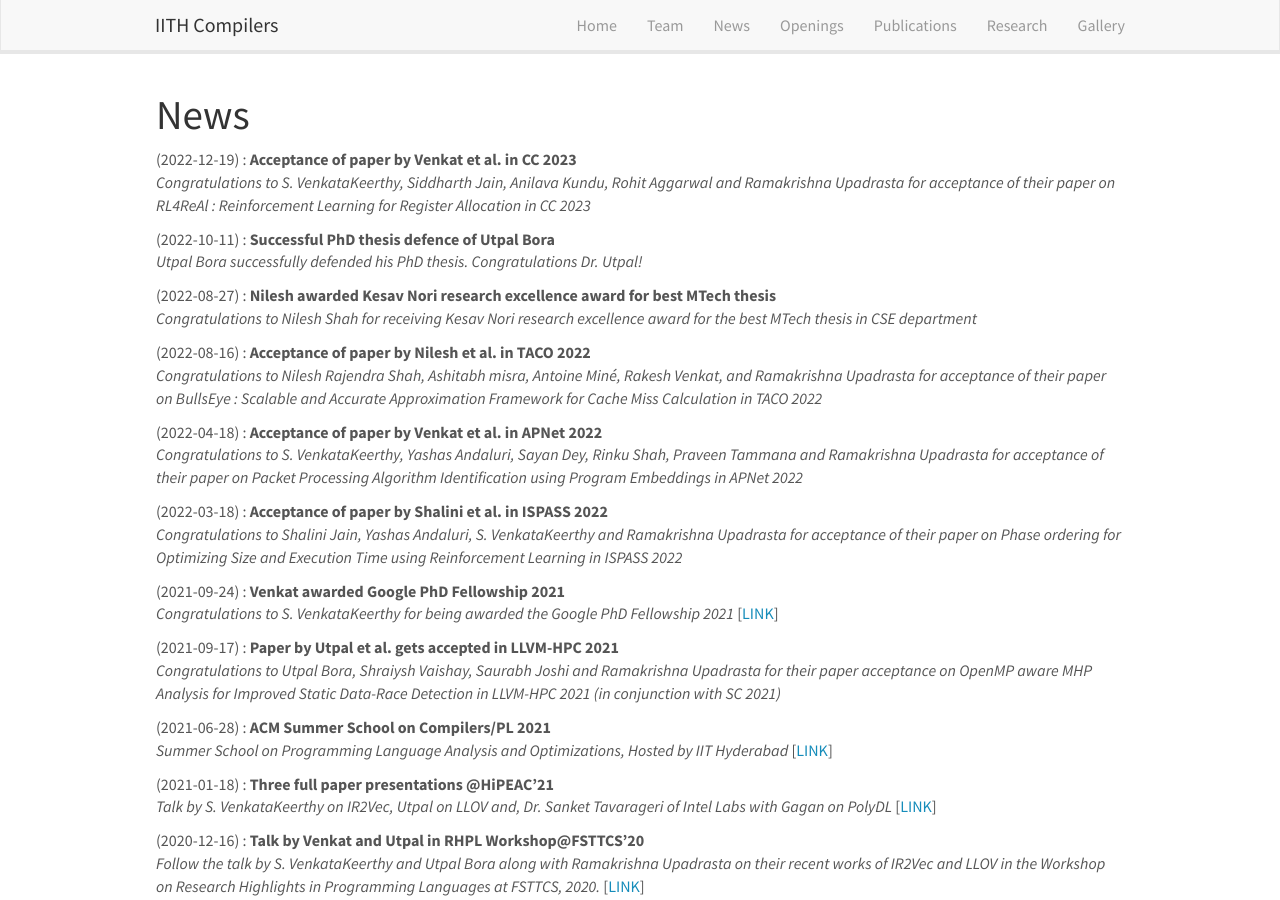
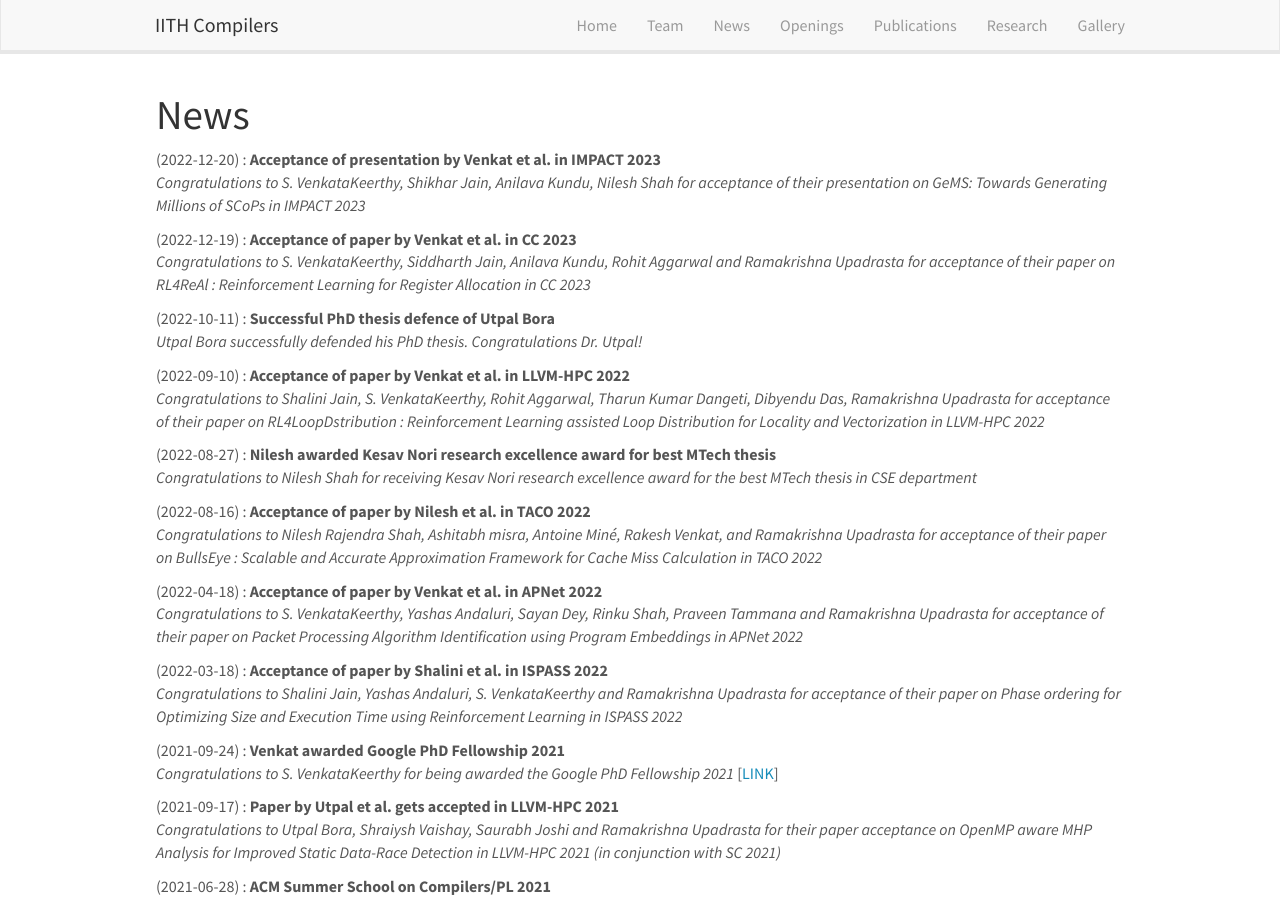
Before and after one commit to utpalbora/compilers.cse.iith.ac.in, a Jekyll site: the page built from _pages/allnews.md, in a window 1280 px wide and 900 px high. Built offline with Jekyll 4.4.1, drawn with Linux system fonts in a browser that asks for light colours; nearby versions of some CDN libraries.

Commit message:
Added LLVM-HPC and IMPACT 22 news in news.yml

```diff
--- a/_data/news.yml
+++ b/_data/news.yml
@@ -1,3 +1,9 @@
+- date: 2022-12-20
+  status: "Acceptance of presentation by Venkat et al. in IMPACT 2023"
+  new: "false"
+  url: ""
+  headline: "Congratulations to S. VenkataKeerthy, Shikhar Jain, Anilava Kundu, Nilesh Shah for acceptance of their presentation on GeMS: Towards Generating Millions of SCoPs in IMPACT 2023"
+
 - date: 2022-12-19
   status: "Acceptance of paper by Venkat et al. in CC 2023"
   new: "false"
@@ -9,6 +15,12 @@
   new: "false"
   url: ""
   headline: "Utpal Bora successfully defended his PhD thesis. Congratulations Dr. Utpal!"
+
+- date: 2022-09-10
+  status: "Acceptance of paper by Venkat et al. in  LLVM-HPC 2022"
+  new: "false"
+  url: ""
+  headline: "Congratulations to Shalini Jain, S. VenkataKeerthy, Rohit Aggarwal, Tharun Kumar Dangeti, Dibyendu Das, Ramakrishna Upadrasta for acceptance of their paper on RL4LoopDstribution : Reinforcement Learning assisted Loop Distribution for Locality and Vectorization in LLVM-HPC 2022"
 
 - date: 2022-08-27
   status: "Nilesh awarded Kesav Nori research excellence award for best MTech thesis"
```
